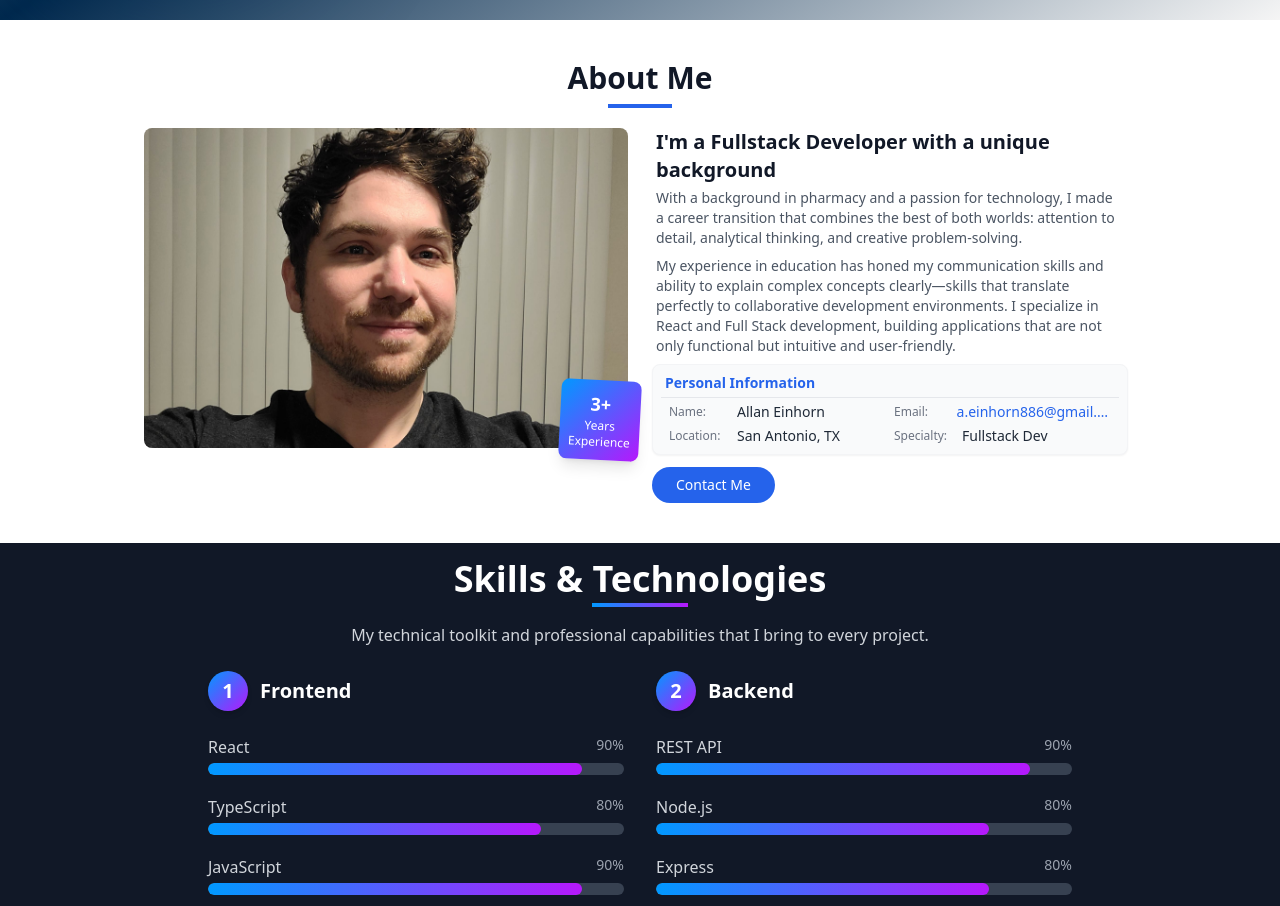
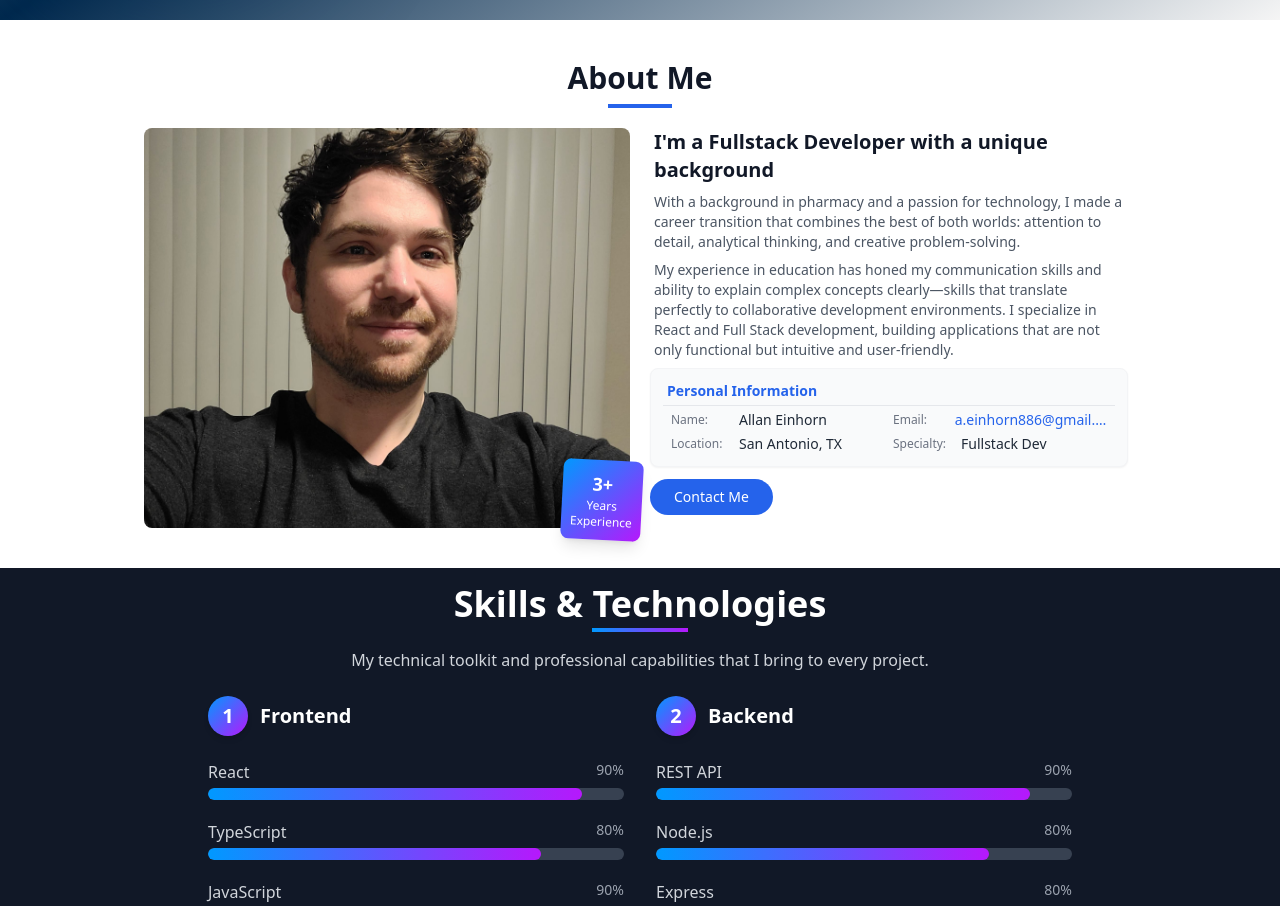
Before and after one commit to AyEinhorn/modern-portfolio, a React (Vite) app: page / in a window 1280 px wide. Shown: the part 780-1686 px from the top of the page. Built offline with nearby package versions, Linux system fonts and the light colour scheme.

Commit message:
fix cut off image and spacing in About section

```diff
--- a/src/components/sections/About.tsx
+++ b/src/components/sections/About.tsx
@@ -17,7 +17,7 @@ const About = () => {
           <div className="w-16 h-1 bg-blue-600 mx-auto"></div>
         </motion.div>
 
-        <div className="grid grid-cols-1 md:grid-cols-2 gap-4 md:gap-6 items-start">
+        <div className="grid grid-cols-1 md:grid-cols-2 gap-4 md:gap-5 items-start">
           <motion.div
             initial={{ opacity: 0, x: -50 }}
             whileInView={{ opacity: 1, x: 0 }}
@@ -26,7 +26,7 @@ const About = () => {
             className="max-w-full"
           >
             <div className="relative">
-              <div className="w-full rounded-lg overflow-hidden" style={{ maxHeight: '40vh' }}>
+              <div className="w-full rounded-lg overflow-hidden" style={{ maxHeight: '50vh' }}>
                 <img
                   src={aboutPhoto}
                   alt="Picture of Allan Einhorn"
@@ -48,7 +48,7 @@ const About = () => {
             viewport={{ once: true }}
             className="md:pr-2"
           >
-            <h3 className="text-lg md:text-xl font-bold mb-1 px-1">
+            <h3 className="text-lg md:text-xl font-bold mb-2 px-1">
               I'm a Fullstack Developer with a unique background
             </h3>
 
@@ -60,7 +60,7 @@ const About = () => {
               My experience in education has honed my communication skills and ability to explain complex concepts clearly—skills that translate perfectly to collaborative development environments. I specialize in React and Full Stack development, building applications that are not only functional but intuitive and user-friendly.
             </p>
 
-            <div className="bg-gray-50 rounded-lg p-2 border border-gray-100 shadow-sm mb-3">
+            <div className="bg-gray-50 rounded-lg p-2 md:p-3 border border-gray-100 shadow-sm mb-3">
               <h4 className="text-sm font-bold mb-1 text-blue-600 border-b pb-1 border-gray-200 px-1">Personal Information</h4>
               <div className="grid grid-cols-2 gap-x-2 gap-y-1 px-2">
                 <div className="flex items-center">
@@ -84,7 +84,7 @@ const About = () => {
               </div>
             </div>
 
-            <div className="text-center md:text-left">
+            <div className="text-center md:text-left mb-2">
               <Link
                 to="/contact"
                 className="inline-block bg-blue-600 hover:bg-blue-700 text-white font-medium py-2 px-6 rounded-full transition-all transform hover:-translate-y-1 hover:shadow-lg text-sm"
```
